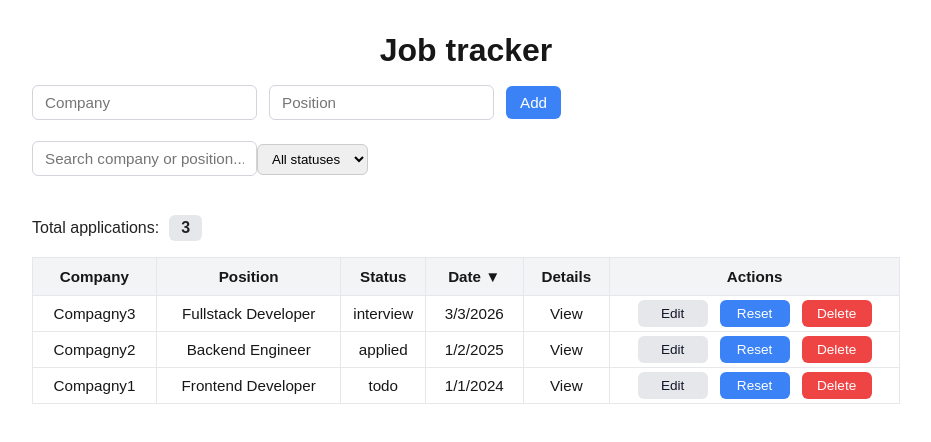
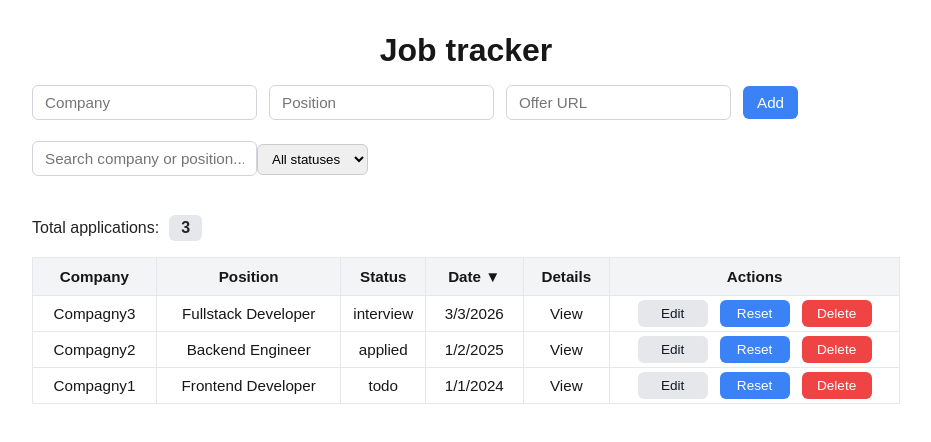
Before and after one commit to m-amroune/job-tracker, a Next.js app: page / in a window 1280 px wide. Shown: the top 442 px of the page, without its empty margins (174-1105 px from the left). Built offline with nearby package versions, Linux system fonts and the light colour scheme.

Commit message:
feat : add offerUrl and default links to job entries

```diff
--- a/src/app/globals.css
+++ b/src/app/globals.css
@@ -92,6 +92,10 @@ table thead th {
 span {
   cursor: pointer;
   font-weight: 500;
+}
+
+.offers-counter span {
+  cursor: default;
 }
 
 input[type="text"] {
--- a/src/app/page.tsx
+++ b/src/app/page.tsx
@@ -31,6 +31,8 @@ export default function Page() {
   // Controlled inputs for creation form
   const [company, setCompany] = useState("");
   const [position, setPosition] = useState("");
+
+  const [offerUrl, setOfferUrl] = useState("");
 
   // Id of the row currently being edited (null = no edit mode)
   const [editingId, setEditingId] = useState<string | null>(null);
@@ -66,6 +68,7 @@ export default function Page() {
           position: "Frontend Developer",
           status: "todo",
           createdAt: new Date("2024-01-01").toISOString(),
+          offerUrl: "https://developer.mozilla.org/en-US/docs/Web/JavaScript",
         },
         {
           id: crypto.randomUUID(),
@@ -73,6 +76,7 @@ export default function Page() {
           position: "Backend Engineer",
           status: "applied",
           createdAt: new Date("2025-01-02").toISOString(),
+          offerUrl: "https://developer.mozilla.org/en-US/docs/Web/JavaScript",
         },
         {
           id: crypto.randomUUID(),
@@ -80,6 +84,7 @@ export default function Page() {
           position: "Fullstack Developer",
           status: "interview",
           createdAt: new Date("2026-03-03").toISOString(),
+          offerUrl: "https://developer.mozilla.org/en-US/docs/Web/JavaScript",
         },
       ];
 
@@ -141,6 +146,7 @@ export default function Page() {
       id: crypto.randomUUID(),
       company: company.trim(),
       position: position.trim(),
+      offerUrl: offerUrl.trim() || undefined,
       status: "todo",
       createdAt: new Date().toISOString(),
     };
@@ -152,6 +158,7 @@ export default function Page() {
 
     setCompany("");
     setPosition("");
+    setOfferUrl("");
   }
 
   // Move job to next status in workflow and persist
@@ -254,8 +261,16 @@ export default function Page() {
           onChange={(e) => setPosition(e.target.value)}
         />
 
+        <input
+          type="text"
+          placeholder="Offer URL"
+          value={offerUrl}
+          onChange={(e) => setOfferUrl(e.target.value)}
+        />
+
         <button onClick={addJob}>Add</button>
       </div>
+
       <input
         type="text"
         placeholder="Search company or position..."
--- a/src/components/JobRow.tsx
+++ b/src/components/JobRow.tsx
@@ -56,9 +56,13 @@ export default function JobRow({
         {new Date(job.createdAt).toLocaleDateString()}
       </td>
       <td className="center">
-        <a href={job.url} target="_blank" rel="noopener noreferrer">
-          View
-        </a>
+        {job.offerUrl && job.offerUrl.trim() !== "" ? (
+          <a href={job.offerUrl} target="_blank" rel="noopener noreferrer">
+            View
+          </a>
+        ) : (
+          <span>No link</span>
+        )}
       </td>
 
       {/* actions */}
```
